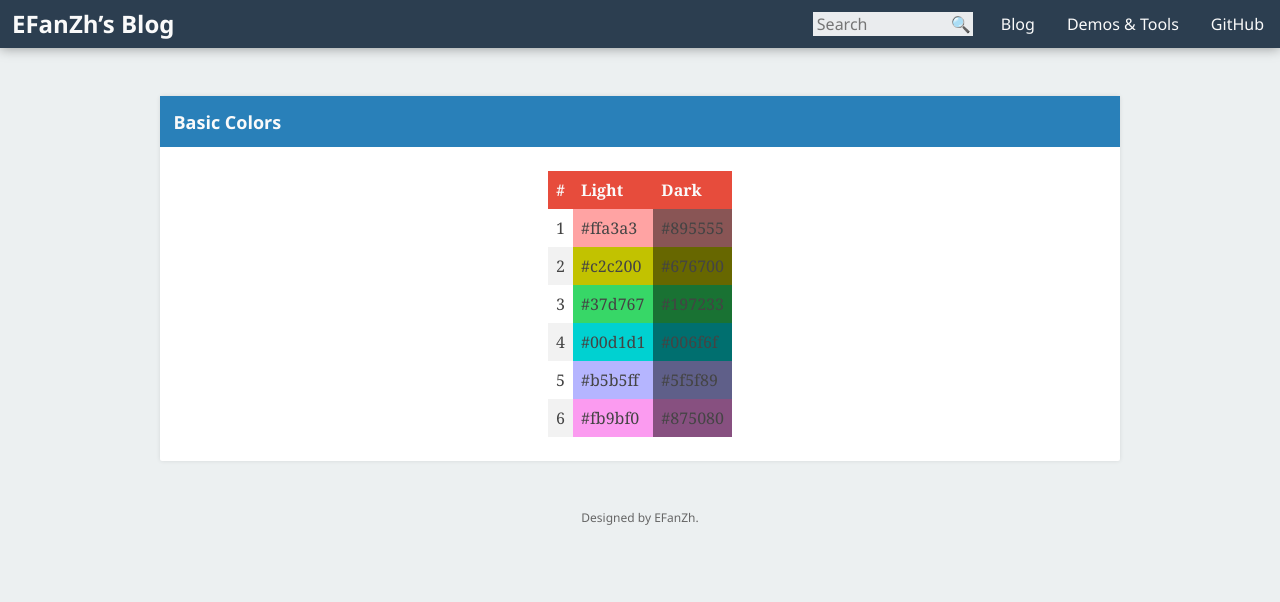
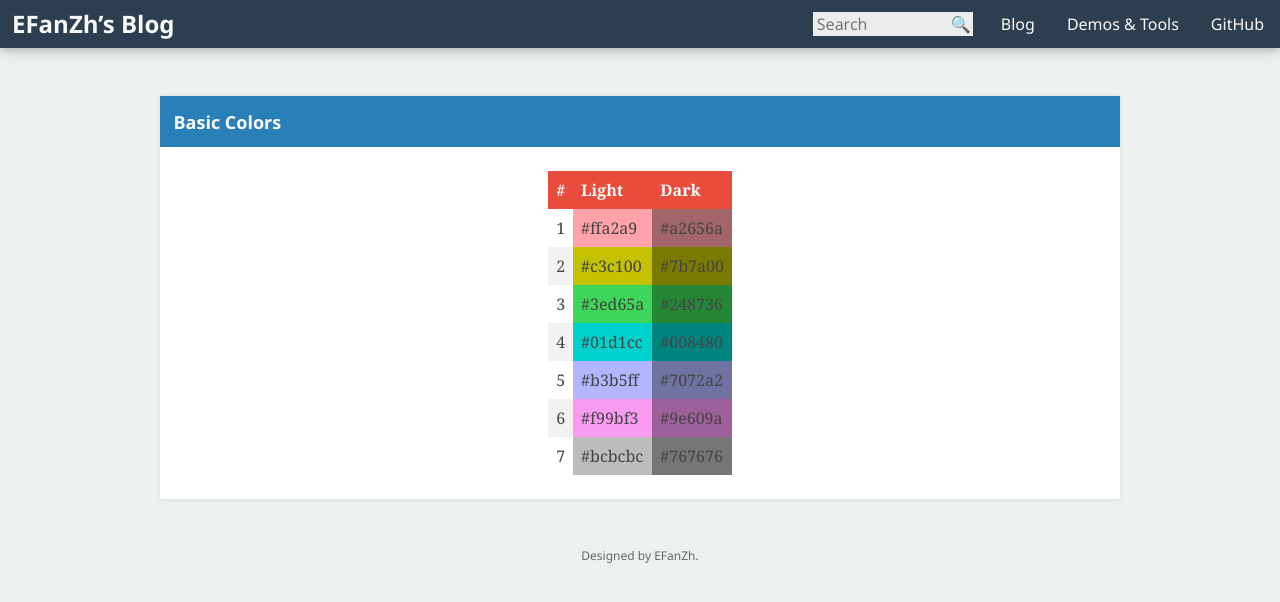
Before and after one commit to fuzeyi/efanzh.github.io, a Jekyll site: the page built from _posts/2015-11-21-basic-colors.html, in a window 1280 px wide. Shown: the top 602 px of the page. Built offline with Jekyll 4.4.1, drawn with Linux system fonts in a browser that asks for light colours.

Commit message:
Add gray color

```diff
--- a/_posts/2015-11-21-basic-colors.html
+++ b/_posts/2015-11-21-basic-colors.html
@@ -13,33 +13,38 @@ title: Basic Colors
     <tbody>
         <tr>
             <td>1</td>
-            <td style="background-color: #ffa3a3;">#ffa3a3</td>
-            <td style="background-color: #895555;">#895555</td>
+            <td style="background-color: #ffa2a9;">#ffa2a9</td>
+            <td style="background-color: #a2656a;">#a2656a</td>
         </tr>
         <tr>
             <td>2</td>
-            <td style="background-color: #c2c200;">#c2c200</td>
-            <td style="background-color: #676700;">#676700</td>
+            <td style="background-color: #c3c100;">#c3c100</td>
+            <td style="background-color: #7b7a00;">#7b7a00</td>
         </tr>
         <tr>
             <td>3</td>
-            <td style="background-color: #37d767;">#37d767</td>
-            <td style="background-color: #197233;">#197233</td>
+            <td style="background-color: #3ed65a;">#3ed65a</td>
+            <td style="background-color: #248736;">#248736</td>
         </tr>
         <tr>
             <td>4</td>
-            <td style="background-color: #00d1d1;">#00d1d1</td>
-            <td style="background-color: #006f6f;">#006f6f</td>
+            <td style="background-color: #01d1cc;">#01d1cc</td>
+            <td style="background-color: #008480;">#008480</td>
         </tr>
         <tr>
             <td>5</td>
-            <td style="background-color: #b5b5ff;">#b5b5ff</td>
-            <td style="background-color: #5f5f89;">#5f5f89</td>
+            <td style="background-color: #b3b5ff;">#b3b5ff</td>
+            <td style="background-color: #7072a2;">#7072a2</td>
         </tr>
         <tr>
             <td>6</td>
-            <td style="background-color: #fb9bf0;">#fb9bf0</td>
-            <td style="background-color: #875080;">#875080</td>
+            <td style="background-color: #f99bf3;">#f99bf3</td>
+            <td style="background-color: #9e609a;">#9e609a</td>
+        </tr>
+        <tr>
+            <td>7</td>
+            <td style="background-color: #bcbcbc;">#bcbcbc</td>
+            <td style="background-color: #767676;">#767676</td>
         </tr>
     </tbody>
 </table>
```
